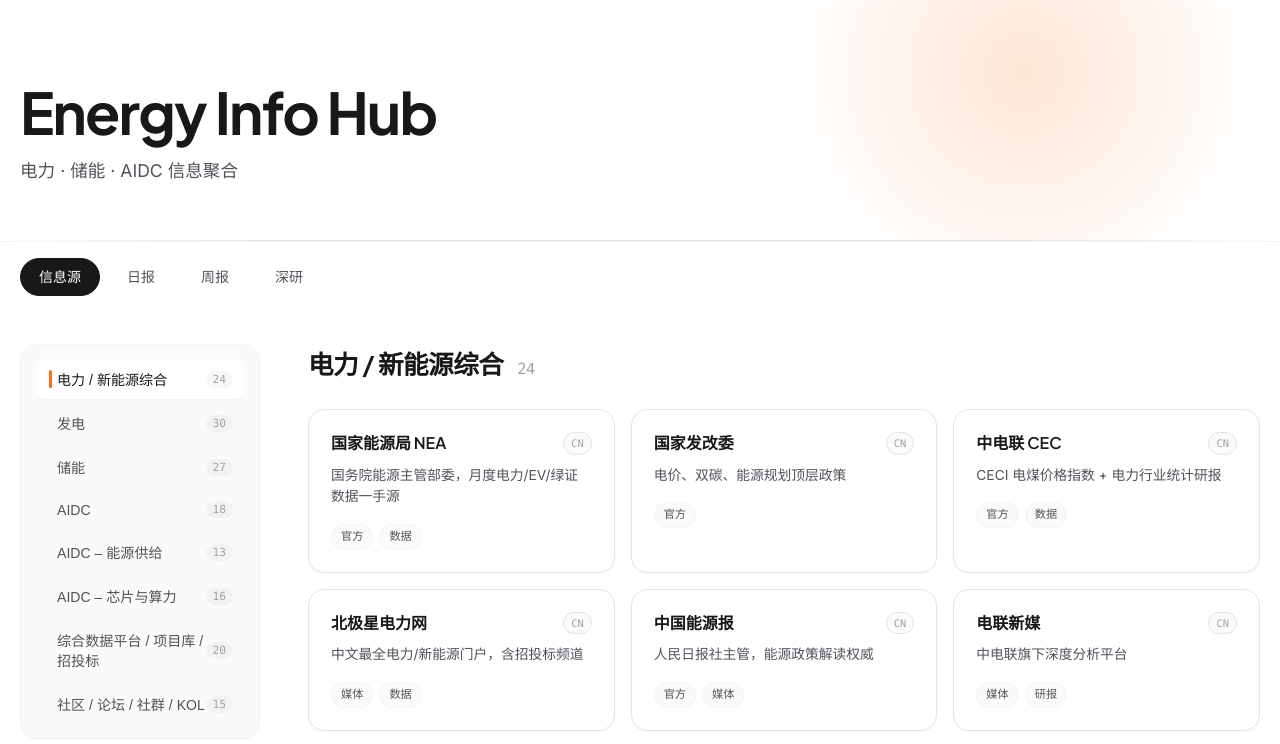
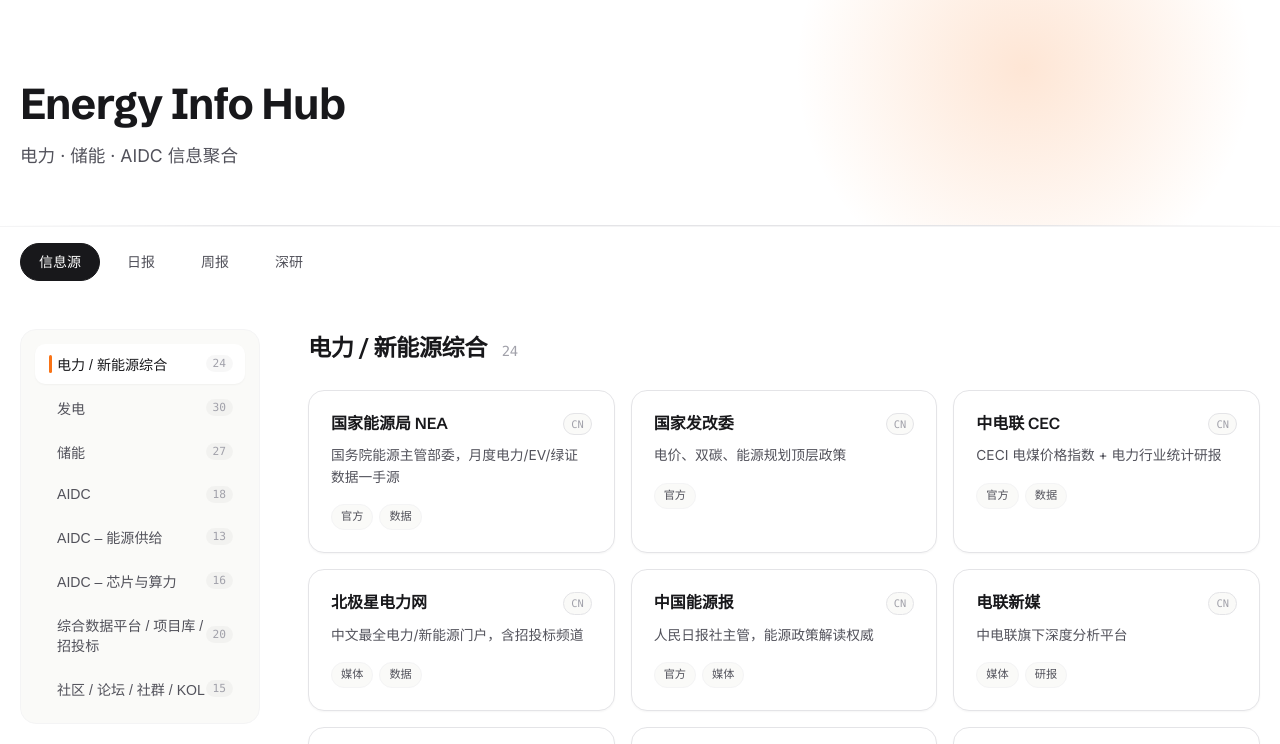
Before and after one commit to KeNINGKe/EnergyHub, a website: page index.html in a window 1280 px wide. Shown: the top 744 px of the page. Drawn offline with Linux system fonts and the light colour scheme.

Commit message:
style: switch display font to Schibsted Grotesk, reduce heading sizes

```diff
--- a/assets/style.css
+++ b/assets/style.css
@@ -19,7 +19,7 @@
   --radius-md: 16px;
   --radius-lg: 20px;
   --max-width: 1280px;
-  --font-display: "Plus Jakarta Sans", "PingFang SC", "Microsoft YaHei", sans-serif;
+  --font-display: "Schibsted Grotesk", "PingFang SC", "Microsoft YaHei", sans-serif;
   --font-body: "Inter", "PingFang SC", "Microsoft YaHei", sans-serif;
   --font-mono: ui-monospace, SFMono-Regular, Menlo, Monaco, Consolas, monospace;
 }
@@ -99,9 +99,9 @@ code {
 
 .site-header h1 {
   font-family: var(--font-display);
-  font-size: clamp(2.4rem, 5vw, 3.6rem);
+  font-size: clamp(1.9rem, 4vw, 2.7rem);
   font-weight: 700;
-  letter-spacing: -0.03em;
+  letter-spacing: -0.02em;
   line-height: 1.1;
   margin: 0 0 14px;
   color: var(--text);
@@ -259,7 +259,7 @@ code {
 
 .section-title {
   font-family: var(--font-display);
-  font-size: 1.6rem;
+  font-size: 1.45rem;
   font-weight: 600;
   margin: 0 0 24px;
   color: var(--text);
@@ -385,7 +385,7 @@ code {
 
 .feed-header h2 {
   font-family: var(--font-display);
-  font-size: 1.7rem;
+  font-size: 1.5rem;
   font-weight: 600;
   margin: 0 0 8px;
   letter-spacing: -0.02em;
--- a/index.html
+++ b/index.html
@@ -6,7 +6,7 @@
   <title>Energy Info Hub · 能源 / 储能 / AIDC</title>
   <link rel="preconnect" href="https://fonts.googleapis.com">
   <link rel="preconnect" href="https://fonts.gstatic.com" crossorigin>
-  <link href="https://fonts.googleapis.com/css2?family=Inter:wght@400;500;600&family=Plus+Jakarta+Sans:wght@500;600;700&display=swap" rel="stylesheet">
+  <link href="https://fonts.googleapis.com/css2?family=Inter:wght@400;500;600&family=Schibsted+Grotesk:wght@500;600;700&display=swap" rel="stylesheet">
   <link rel="stylesheet" href="assets/style.css">
 </head>
 <body>
```
